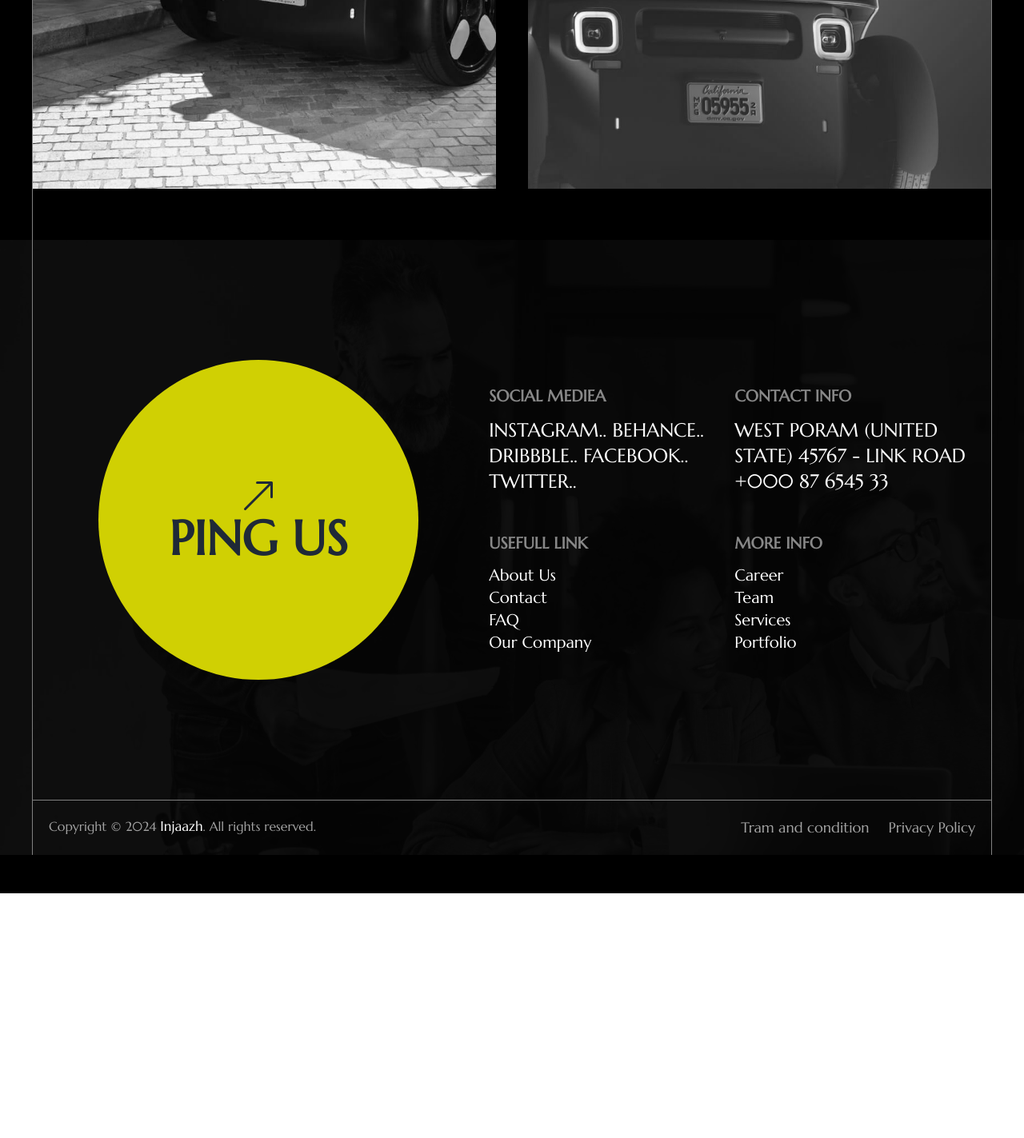
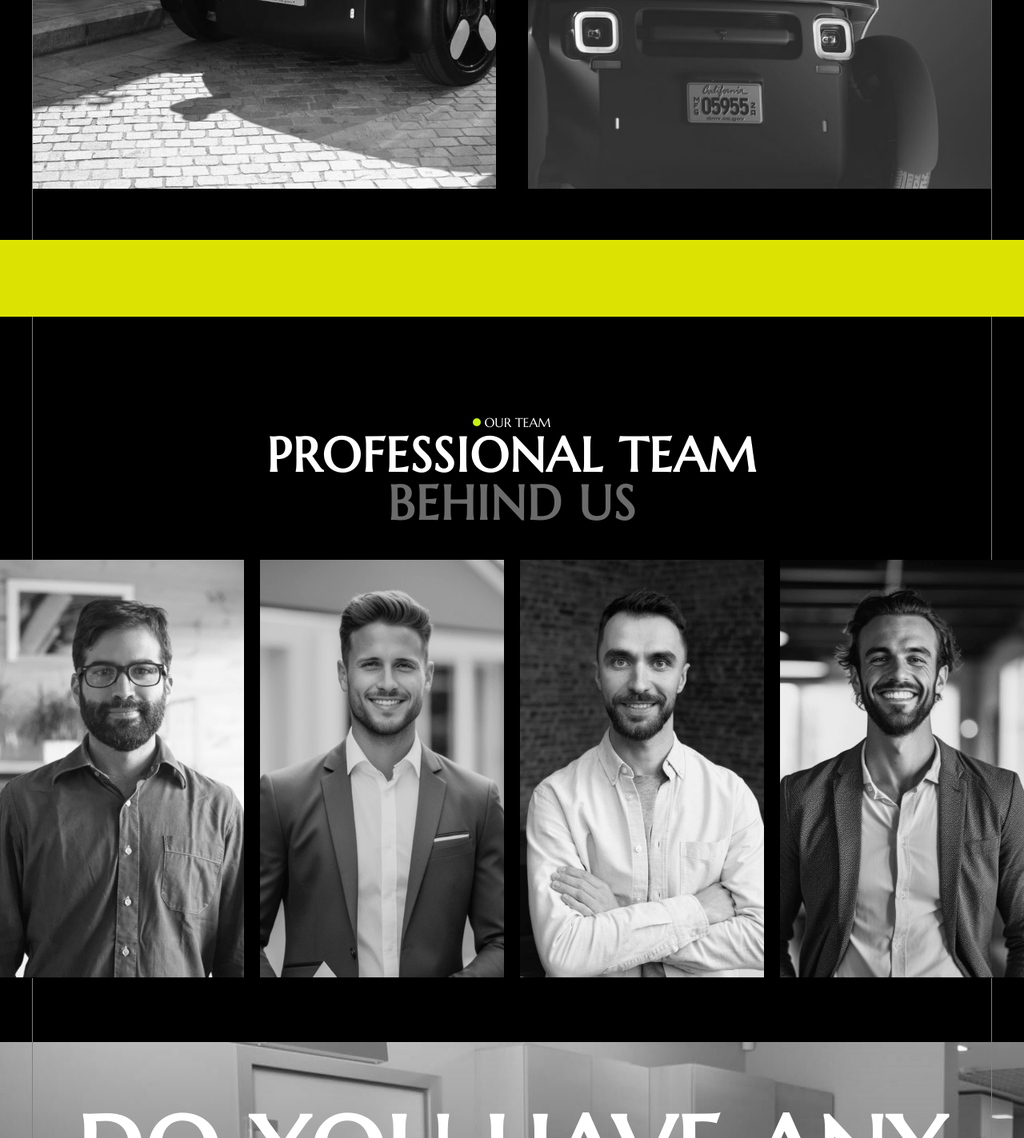
Before and after one commit to shaikTazUddin01/injaazh-client, a React (Vite) app: page / in a window 1280 px wide. Shown: the part 4373-5796 px from the top of the page at 80% size. Before the commit the page ends 5490 px from the top, so only its background shows below. Built offline with nearby package versions, Linux system fonts and the light colour scheme.

Commit message:
maked responsive team and hiredandaward section

```diff
--- a/src/component/home/Award.jsx
+++ b/src/component/home/Award.jsx
@@ -5,9 +5,9 @@ import { DiJoomla } from "react-icons/di";
 
 const Award = () => {
     return (
-        <div className='grid grid-cols-2 pt-10 pb-[120px] p-7 gap-10 bg-black'>
+        <div className='grid grid-cols-1 lg:grid-cols-2 pt-10 pb-[120px] p-7 gap-10 bg-black'>
             <div className="text-white bg-black">
-                <div className="flex items-center flex-col lg:flex-row justify-between award_section p-10">
+                <div className="flex items-center flex-col md:flex-row justify-between award_section p-10">
                    <BiLogoSlack className='text-6xl award-icon'></BiLogoSlack>
                         <h1 className="text-2xl font-medium">2018 Innovition <br /> Excellent Award</h1>
                         <button className="arrow-btn ">
@@ -22,7 +22,7 @@ const Award = () => {
 
             </div>
             <div className="text-white">
-                <div className="flex items-center flex-col lg:flex-row justify-between award_section p-10">
+                <div className="flex items-center flex-col md:flex-row justify-between award_section p-10">
                    <DiJoomla className='text-6xl award-icon'></DiJoomla>
                         <h1 className="text-2xl font-medium">2018 Innovition <br /> Excellent Award</h1>
                         <button className="arrow-btn ">
@@ -35,7 +35,7 @@ const Award = () => {
                 </div>
             </div>
             <div className="text-white">
-                <div className="flex items-center flex-col lg:flex-row justify-between award_section p-10">
+                <div className="flex items-center flex-col md:flex-row justify-between award_section p-10">
                    <BiLogoSlack className='text-6xl award-icon'></BiLogoSlack>
                         <h1 className="text-2xl font-medium">2018 Innovition <br /> Excellent Award</h1>
                         <button className="arrow-btn ">
@@ -48,7 +48,7 @@ const Award = () => {
                 </div>
             </div>
             <div className="text-white">
-                <div className="flex items-center flex-col lg:flex-row justify-between award_section p-10">
+                <div className="flex items-center flex-col md:flex-row justify-between award_section p-10">
                    <BiLogoSlack className='text-6xl award-icon'></BiLogoSlack>
                         <h1 className="text-2xl font-medium">2018 Innovition <br /> Excellent Award</h1>
                         <button className="arrow-btn ">
@@ -61,7 +61,7 @@ const Award = () => {
                 </div>
             </div>
             <div className="text-white">
-                <div className="flex items-center flex-col lg:flex-row justify-between award_section p-10">
+                <div className="flex items-center flex-col md:flex-row justify-between award_section p-10">
                    <BiLogoSlack className='text-6xl award-icon'></BiLogoSlack>
                         <h1 className="text-2xl font-medium">2018 Innovition <br /> Excellent Award</h1>
                         <button className="arrow-btn ">
@@ -74,7 +74,7 @@ const Award = () => {
                 </div>
             </div>
             <div className="text-white">
-                <div className="flex items-center flex-col lg:flex-row justify-between award_section p-10">
+                <div className="flex items-center flex-col md:flex-row justify-between award_section p-10">
                    <BiLogoSlack className='text-6xl award-icon'></BiLogoSlack>
                         <h1 className="text-2xl font-medium">2018 Innovition <br /> Excellent Award</h1>
                         <button className="arrow-btn ">
--- a/src/component/home/Capabilities.jsx
+++ b/src/component/home/Capabilities.jsx
@@ -24,7 +24,7 @@ const Capabilities = () => {
             <Header title={"core services"} subtitle_1st={'Discover Oue '} subtitle_2nd={'capabilities'}></Header>
           </div>
           <div>
-            <ul className="uppercase text-[#6f6c6c] flex gap-4  text-[16px] md:text-[14px] lg:text-xl justify-center md:justify-end font-semibold pb-10 md:pb-0">
+            <ul className="uppercase text-[#6f6c6c] flex gap-4  text-[14px] md:text-[14px] lg:text-xl justify-center md:justify-end font-semibold pb-10 md:pb-0">
               <li
                 className={activeItem === null ? 'active' : ''}
                 onClick={() => handleItemClick(null)}
--- a/src/component/home/HiredAndAward.jsx
+++ b/src/component/home/HiredAndAward.jsx
@@ -7,7 +7,7 @@ const HiredAndAward = () => {
         <div className='bg-black'>
             <div className="max-w-[1440px] mx-auto">
                 {/* side border */}
-                <div className="px-10 ">
+                <div className="px-5 lg:px-10 ">
                     <div className='border-x h-[80px] border-[var(--secondary-color)]'>
 
                     </div>
@@ -17,13 +17,13 @@ const HiredAndAward = () => {
                     {/* set bg gradient color */}
                     <div className='project_section_gradient'>
                         {/* set side border padding */}
-                        <div className='px-10'>
+                        <div className='px-5 lg:px-10'>
                             <div className='border-x border-[var(--secondary-color)]'>
                                 <div className='flex justify-center h-full'>
                                     {/* content div */}
                                     <div className='text-center'>
-                                        <h1 className='text-[115px] font-bold text-white
-                                        pt-20 pb-16 leading-[110px] tracking-wide'>DO YOU HAVE ANY <br />
+                                        <h1 className='text-3xl md:text-6xl lg:text-[115px] font-bold text-white
+                                        pt-20 pb-16 md:leading-[80px] lg:leading-[110px] tracking-wide'>DO YOU HAVE ANY <br />
                                             <span className='text-[var(--primary-color)]'>PROJECT?</span></h1>
                                         {/* button */}
                                         <div className='flex justify-center h-[100px] '>
@@ -43,7 +43,7 @@ const HiredAndAward = () => {
                     </div>
                 </div>
 
-                <div className="px-10 bg-black">
+                <div className="px-5 lg:px-10 bg-black">
                     <div className='border-x border-[var(--secondary-color)]'>
                         <Award></Award>
                     </div>
--- a/src/component/home/Marquee.jsx
+++ b/src/component/home/Marquee.jsx
@@ -2,7 +2,7 @@ import './marquee.css'
 
 const Marquee = () => {
     return (
-        <div className='bg-black  overflow-hidden'>
+        <div className='bg-black  overflow-hidden max-w-[1440px] mx-auto'>
             <div>
                 <marquee behavior="scroll" direction="left" className="bg-[#dce303] h-24 text-center flex items-center text-black marquee01 text-2xl">elcome to Our Website! 1🌟 Stay Updated with the Latest News and Offers. 1📢 Check Back Often for More Updates!elcome to Our Website! 2🌟 Stay Updated with the Latest News and Offers. 2📢 Check Back Often for More Updates!elcome to Our Website! 3🌟 Stay Updated with the Latest News and Offers. 3📢 Check Back Often for More Updates!elcome to Our Website! 4🌟 Stay Updated with the Latest News and Offers. 4📢 Check Back Often for More Updates!</marquee>
             </div>
--- a/src/component/home/Team.jsx
+++ b/src/component/home/Team.jsx
@@ -17,7 +17,7 @@ import './Team.css'
 const Team = () => {
     return (
         <div className="max-w-[1440px] mx-auto ">
-            <div className="px-10">
+            <div className="px-5 lg:px-10">
                 <div className="border-x border-[var(--secondary-color)]">
                     <div className='pt-20 pb-10 text-center'>
                         <Header title={'our team'} subtitle_1st={'professional team'} subtitle_2nd={'behind us'} position={'center'}></Header>
@@ -30,10 +30,10 @@ const Team = () => {
                 slidesPerView={4}
                 // centeredSlides={true}
                 loop={true}
-                // autoplay={{
-                //     delay: 1500,
-                //     disableOnInteraction: false,
-                // }}
+                autoplay={{
+                    delay: 1500,
+                    disableOnInteraction: false,
+                }}
 
                 modules={[Autoplay]}
                 className="mySwiper "
--- a/src/pages/Home.jsx
+++ b/src/pages/Home.jsx
@@ -16,9 +16,9 @@ const Home = () => {
             <CoreService></CoreService>
             <Achievements></Achievements>
             <Capabilities></Capabilities>
-            {/* <Marquee></Marquee> */}
-            {/* <Team></Team> */}
-            {/* <HiredAndAward></HiredAndAward> */}
+            <Marquee></Marquee>
+            <Team></Team>
+            <HiredAndAward></HiredAndAward>
         </div>
     );
 };
```
